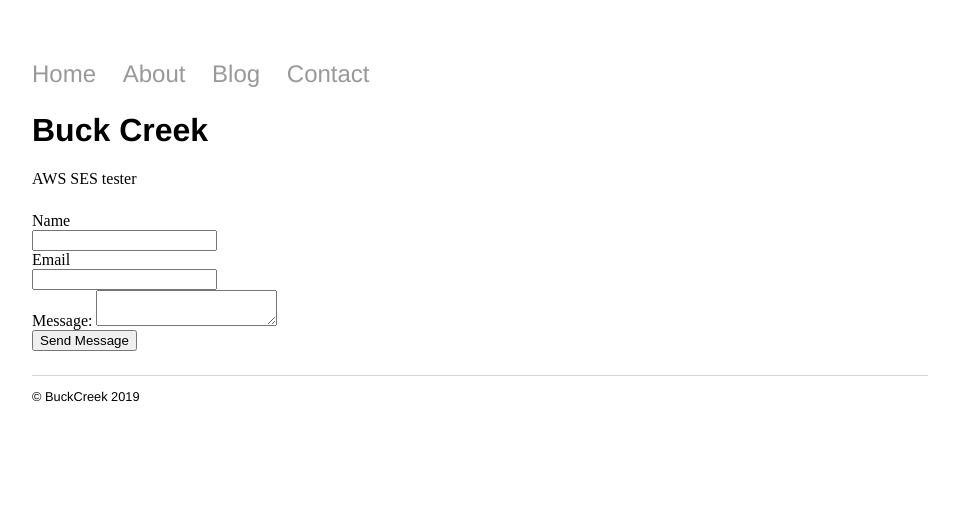
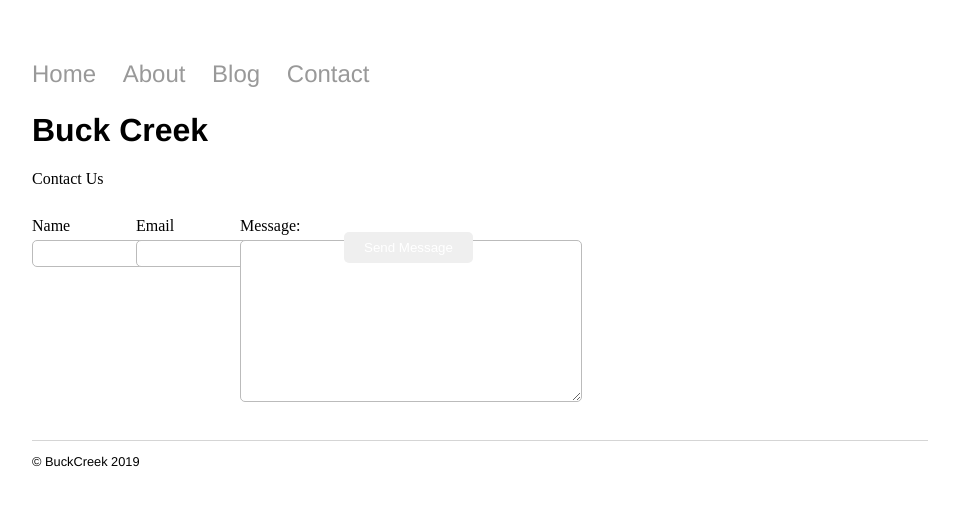
Before and after one commit to shanebp/shanebp.github.io, a Jekyll site: the page built from contact-aws.html, in a window 1280 px wide. Shown: the top 506 px of the page, without its empty margins (160-1119 px from the left). Built offline with Jekyll 4.4.1, drawn with Linux system fonts in a browser that asks for light colours.

Commit message:
Update contact-aws.html

```diff
--- a/contact-aws.html
+++ b/contact-aws.html
@@ -4,10 +4,10 @@ title: Buck Creek
 ---
 	<h1>{{ page.title }}</h1>
 
-AWS SES tester
+Contact Us
 
 <p>
-<form action="https://w3ox9uhyuh.execute-api.us-east-1.amazonaws.com/dev/static-site-mailer" method="POST">
+<form class="contact-form" action="https://w3ox9uhyuh.execute-api.us-east-1.amazonaws.com/dev/static-site-mailer" method="POST">
   <label>
     Name
     <input type="text" name="name" required>
```
Also changed, not shown: other parts of contact-aws.html (+1 -1 lines).
